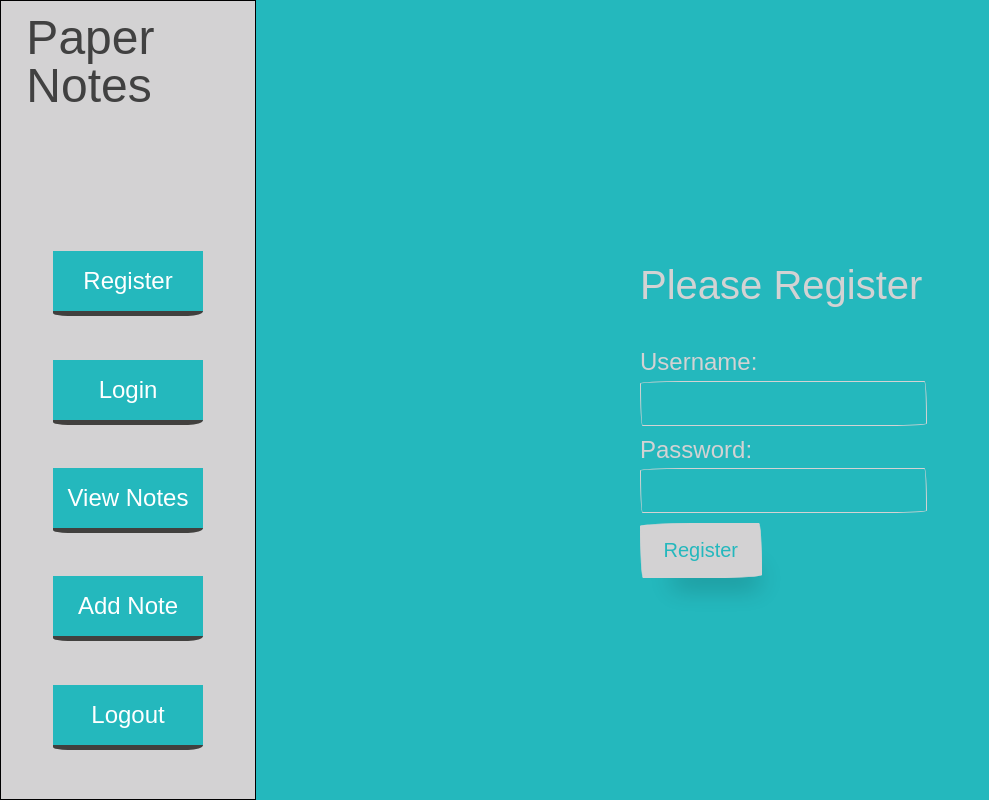
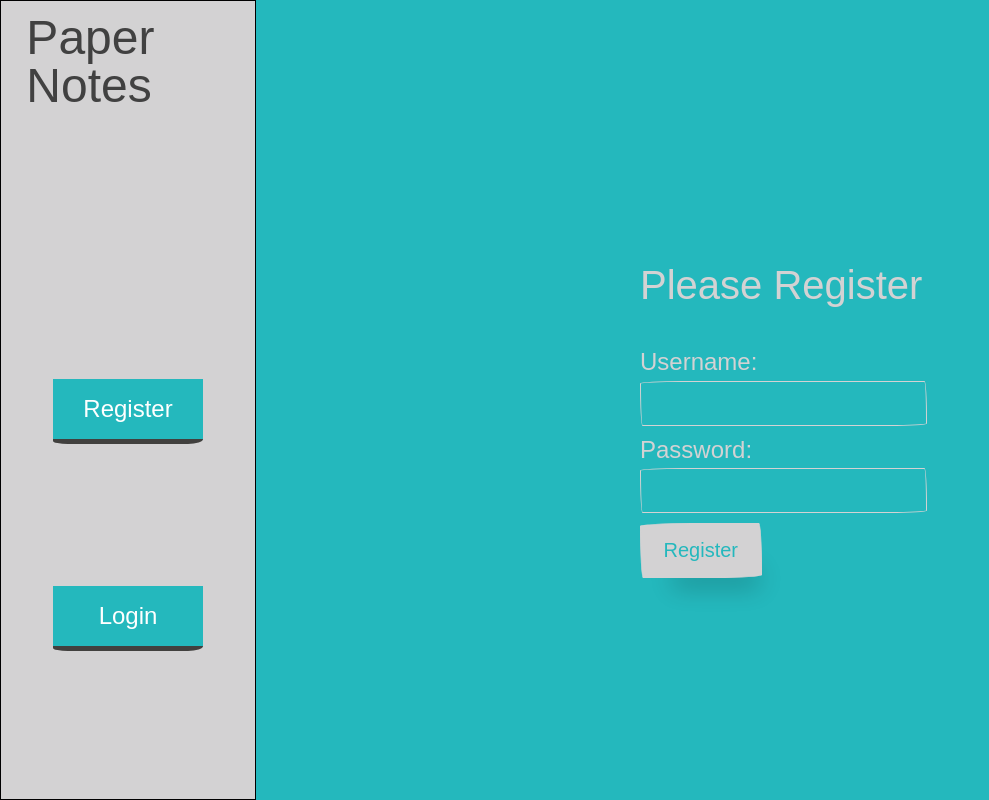
Before and after one commit to AM-Myrick/PaperCSS-FEPW, a React (Create React App) app: page / in a window 1280 px wide. Shown: the whole page, without its empty margins (0-989 px from the left). Built offline with nearby package versions, Linux system fonts and the light colour scheme; a web font is replaced by a local one.

Commit message:
puts NavLinks into a separate component

```diff
--- /dev/null
+++ b/src/Components/NavLinks.js
@@ -0,0 +1,25 @@
+import React from 'react';
+import { NavLink } from "react-router-dom";
+
+const NavLinks = props => {
+    let token = localStorage.getItem("access_token") || null;
+
+    const logout = () => {
+        localStorage.removeItem("access_token");
+    }
+
+    return (
+        token === null ?
+        <div className={props.width <= 768 ? "collapsible-body btn-container" : "btn-container"}>
+            <NavLink to="/">Register</NavLink>
+            <NavLink to="/login">Login</NavLink>
+        </div> :
+        <div className={props.width <= 768 ? "collapsible-body btn-container" : "btn-container"}>
+            <NavLink to="/all-notes">View Notes</NavLink>
+            <NavLink to="/add-note">Add Note</NavLink>
+            <NavLink to="/login" onClick={() => logout()}>Logout</NavLink>
+        </div>
+    )
+}
+
+export default NavLinks;
--- a/src/Components/Navigation.js
+++ b/src/Components/Navigation.js
@@ -1,5 +1,5 @@
 import React, { Component } from 'react';
-import { NavLink } from "react-router-dom";
+import NavLinks from "./NavLinks";
 import "./Navigation.css"
 
 
@@ -19,21 +19,12 @@ export default class Navigation extends Component {
         this.setState({ width: window.innerWidth })
     }
 
-    logout = () => {
-        localStorage.removeItem("access_token");
-    }
     render() {
         return (
             this.state.width >= 1000 ?
                 <nav>
                     <h1>Paper Notes</h1>
-                    <div className="btn-container">
-                        <NavLink to="/">Register</NavLink>
-                        <NavLink to="/login">Login</NavLink>
-                        <NavLink to="/all-notes">View Notes</NavLink>
-                        <NavLink to="/add-note">Add Note</NavLink>
-                        <NavLink to="/login" onClick={() => this.logout()}>Logout</NavLink>
-                    </div>
+                    <NavLinks width={this.state.width} />
                 </nav> :
                 <nav className="fixed">
                     <h1>Paper Notes</h1>
@@ -46,13 +37,7 @@ export default class Navigation extends Component {
                             <div className="bar3"></div>
                         </label>
                         </button>
-                        <div className={this.state.width <= 768 ? "collapsible-body btn-container" : "btn-container"}>
-                            <NavLink to="/">Register</NavLink>
-                            <NavLink to="/login">Login</NavLink>
-                            <NavLink to="/all-notes">View Notes</NavLink>
-                            <NavLink to="/add-note">Add Note</NavLink>
-                            <NavLink to="/login" onClick={() => this.logout()}>Logout</NavLink>
-                        </div>
+                        <NavLinks width={this.state.width} />
                     </div>
                 </nav>
         )
```
